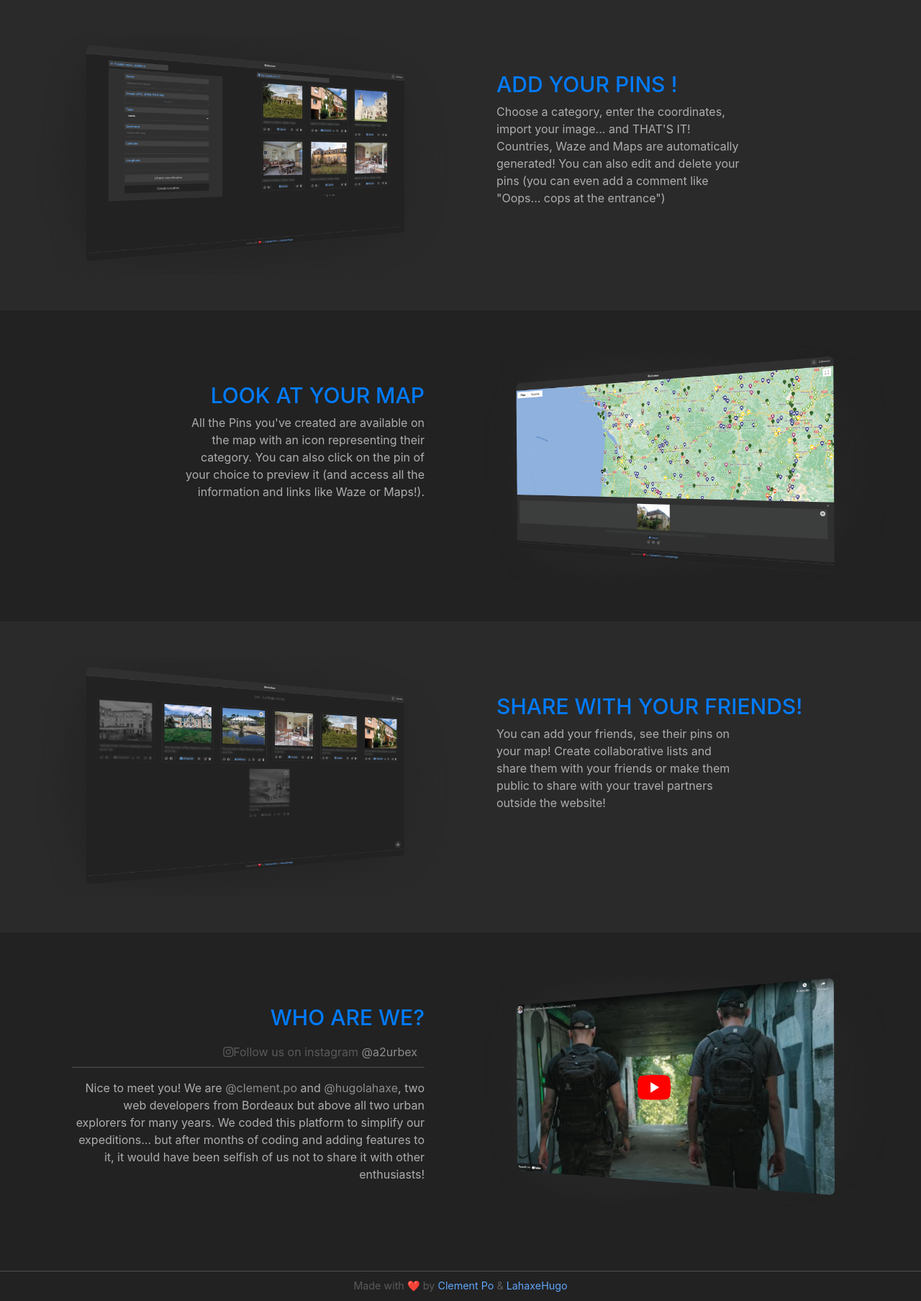
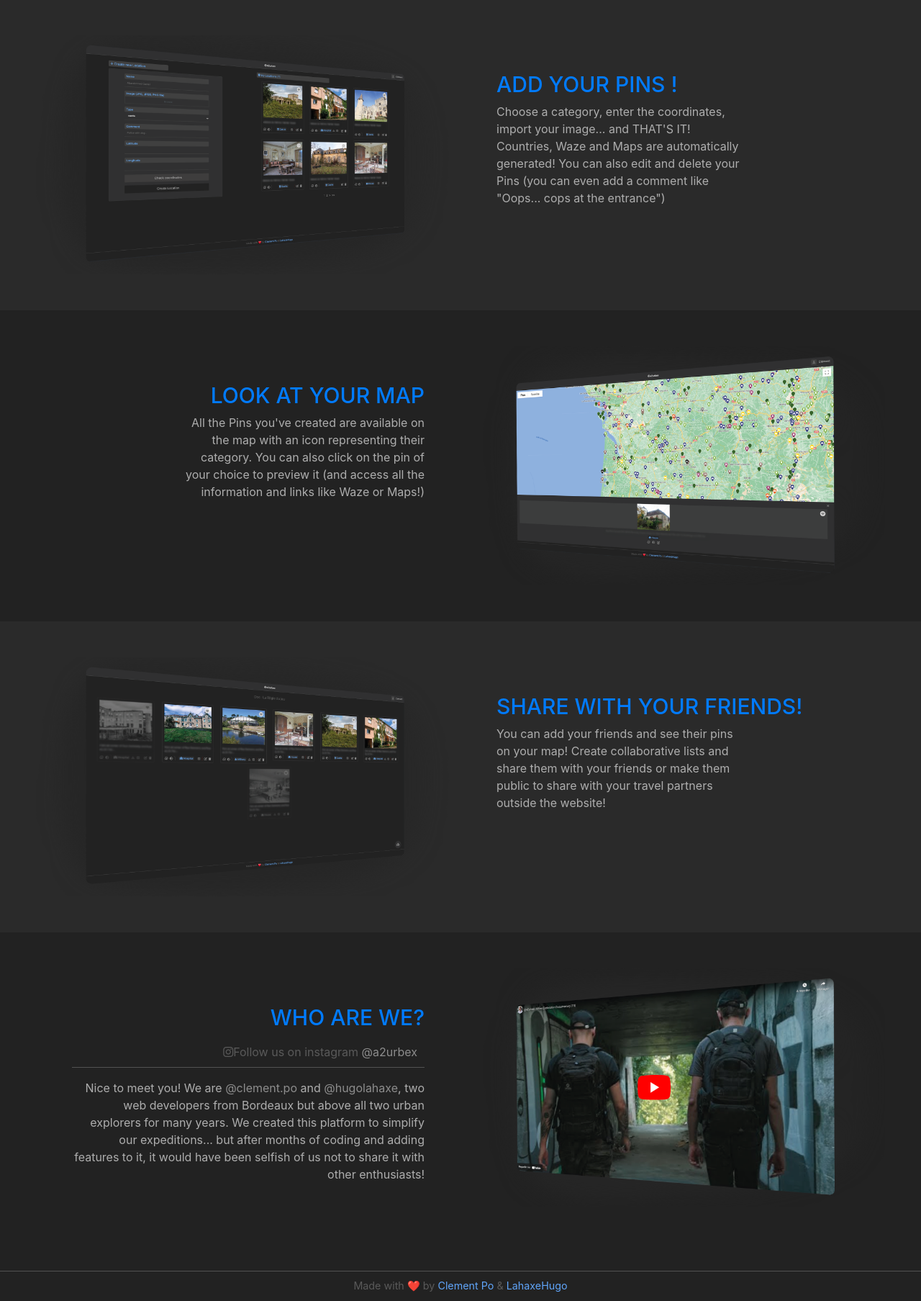
Before and after one commit to clementp0/a2urbex, a Symfony app: template templates/home/index.html.twig in a window 1280 px wide. Shown: the part 943-2750 px from the top of the page at 72% size. Run offline with Twig, Linux system fonts and the light colour scheme; the template is opened without the code that fills it, so the values that code supplies are empty; some libraries are stand-ins or nearby versions.

Commit message:
Fix Mistake on Homepage

```diff
--- a/templates/home/index.html.twig
+++ b/templates/home/index.html.twig
@@ -42,7 +42,7 @@
 		<div class="home-content-text">
 			<h1>Add your pins !
 			</h1>
-			<p class="home-content-text-p">Choose a category, enter the coordinates, import your image... and THAT'S IT! Countries, Waze and Maps are automatically generated! You can also edit and delete your pins (you can even add a comment like "Oops... cops at the entrance")</p>
+			<p class="home-content-text-p">Choose a category, enter the coordinates, import your image... and THAT'S IT! Countries, Waze and Maps are automatically generated! You can also edit and delete your Pins (you can even add a comment like "Oops... cops at the entrance")</p>
 		</div>
 	</div>
 	{# LOOK AT YOUR MAP #}
@@ -50,7 +50,7 @@
 		<div class="home-content-text">
 			<h1>Look at your map
 			</h1>
-			<p class="home-content-text-p right">All the Pins you've created are available on the map with an icon representing their category. You can also click on the pin of your choice to preview it (and access all the information and links like Waze or Maps!).</p>
+			<p class="home-content-text-p right">All the Pins you've created are available on the map with an icon representing their category. You can also click on the pin of your choice to preview it (and access all the information and links like Waze or Maps!)</p>
 		</div>
 		<div class="home-content-image">
 			<img src="./home/map.png">
@@ -64,7 +64,7 @@
 		<div class="home-content-text">
 			<h1>Share with your friends!
 			</h1>
-			<p class="home-content-text-p">You can add your friends, see their pins on your map! Create collaborative lists and share them with your friends or make them public to share with your travel partners outside the website!</p>
+			<p class="home-content-text-p">You can add your friends and see their pins on your map! Create collaborative lists and share them with your friends or make them public to share with your travel partners outside the website!</p>
 		</div>
 	</div>
 	{# A2URBEX #}
@@ -78,7 +78,7 @@
 				</p>
 				<p class="home_urbex">
 				Nice to meet you! We are <a target="blank" href="https://www.instagram.com/clement.po/">@clement.po</a> and <a target="blank" href="https://www.instagram.com/hugolahaxe/">
-				@hugolahaxe</a>, two web developers from Bordeaux but above all two urban explorers for many years. We coded this platform to simplify our expeditions... but after months of coding and adding features to it, it would have been selfish of us not to share it with other enthusiasts!
+				@hugolahaxe</a>, two web developers from Bordeaux but above all two urban explorers for many years. We created this platform to simplify our expeditions... but after months of coding and adding features to it, it would have been selfish of us not to share it with other enthusiasts!
 				</p>
 			</p>
 		</div>
```
